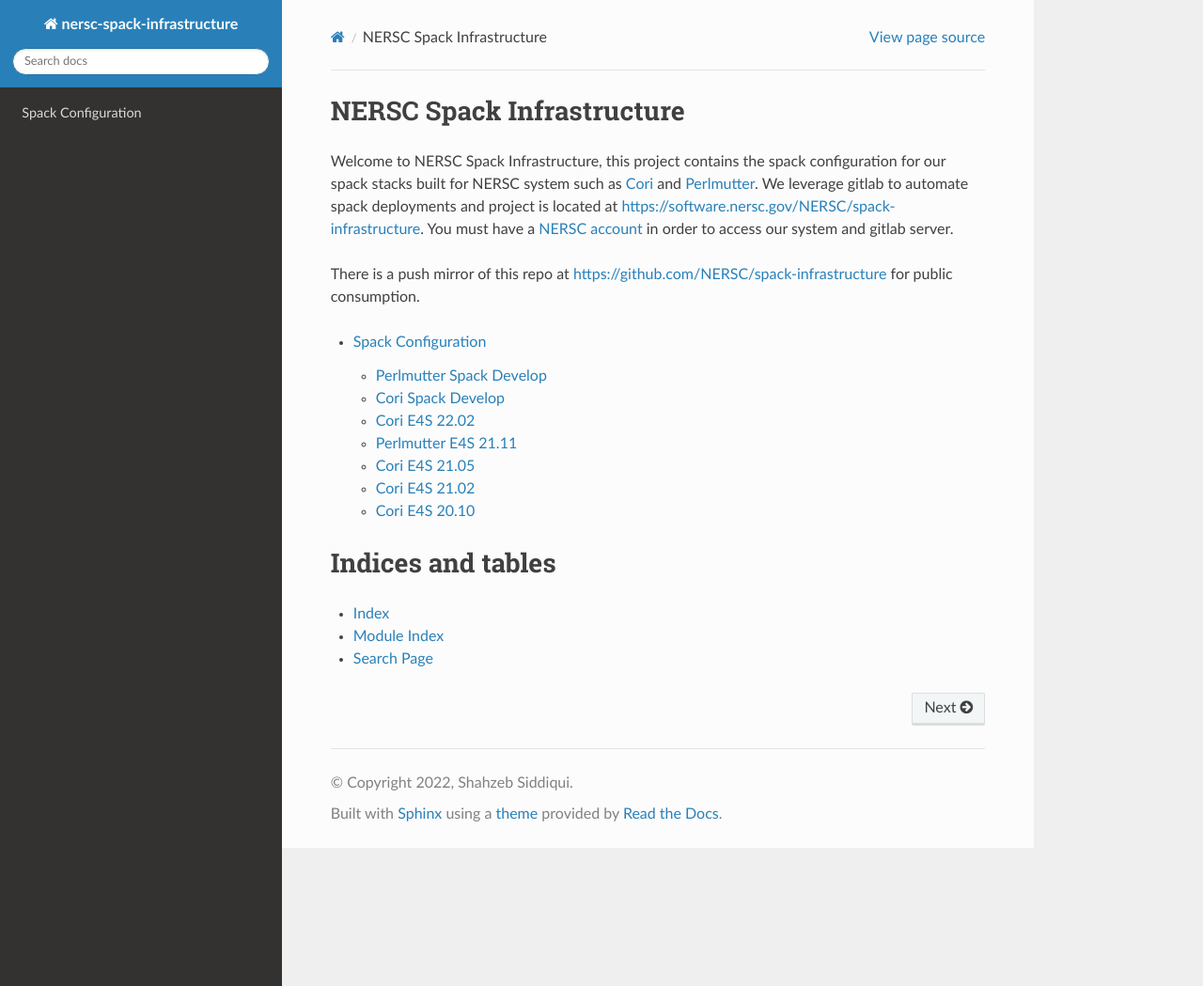
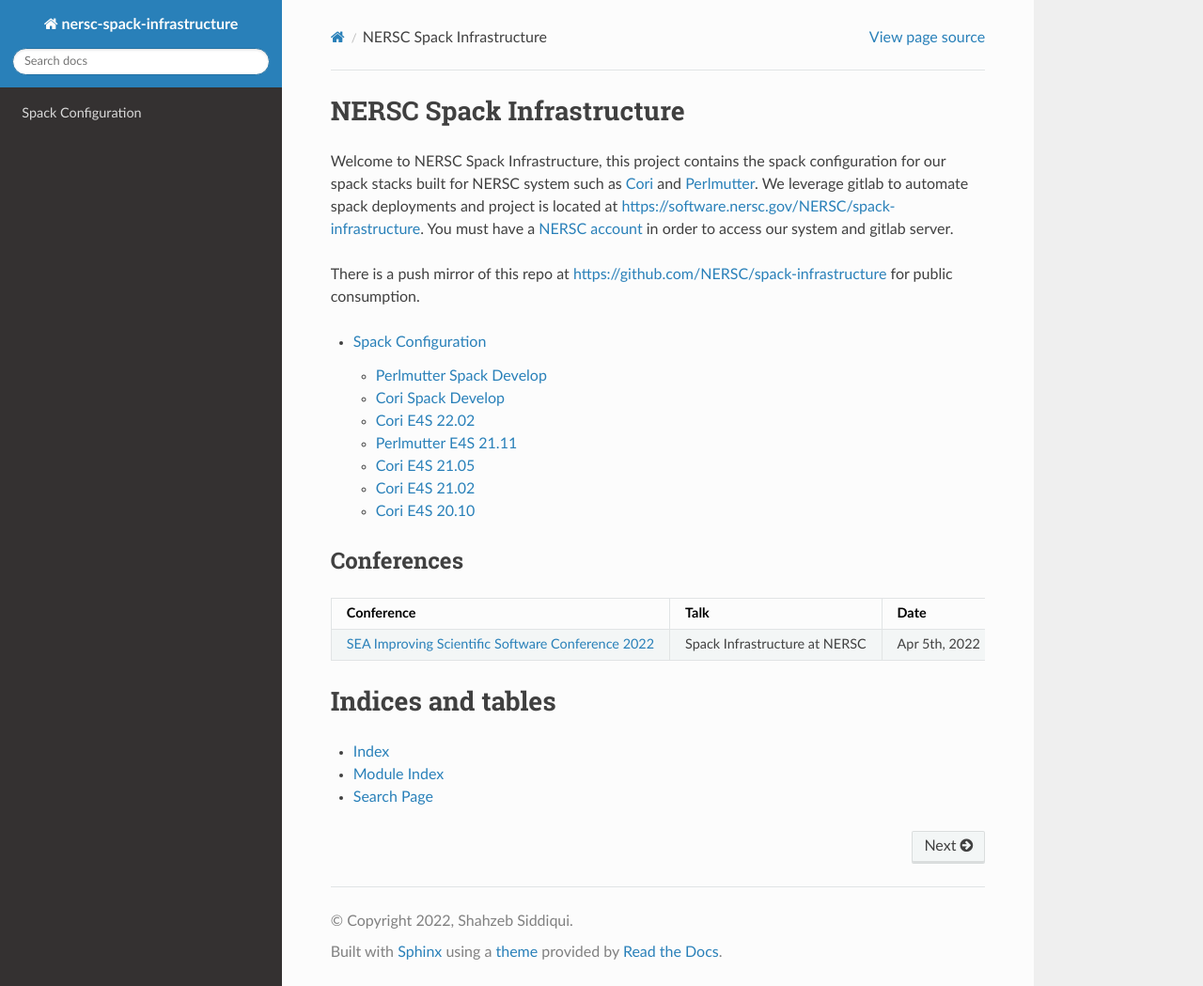
Before and after one commit to NERSC/spack-infrastructure, a Sphinx documentation site: the page built from docs/index.rst, in a window 1280 px wide and 1049 px high. Shown: the whole window at 94% size. Built offline with Sphinx 7.4.7 and the Read the Docs theme 2.0.0, drawn with Linux system fonts in a browser that asks for light colours.

Commit message:
add link to talk at SEA22

```diff
--- a/docs/index.rst
+++ b/docs/index.rst
@@ -20,6 +20,14 @@
    README.md
    spack_configs
 
+Conferences
+------------
+
+.. csv-table::
+    :header: "Conference", "Talk", "Date", "Link"
+    :widths:  40, 50, 20, 20
+
+    "`SEA Improving Scientific Software Conference 2022 <https://sea.ucar.edu/conference/2022>`_", "Spack Infrastructure at NERSC", "Apr 5th, 2022", "`PPTX <https://docs.google.com/presentation/d/1nKEvgwCh4i8c3l9i_35BLv9NnRl4tsRw/edit#slide=id.p1>`__"
 
 
 Indices and tables
```
